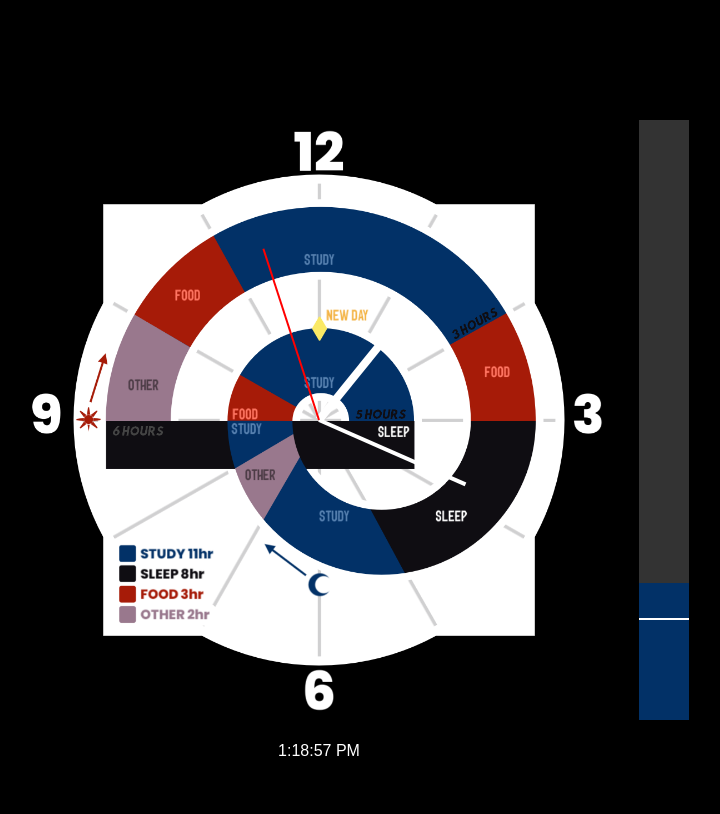
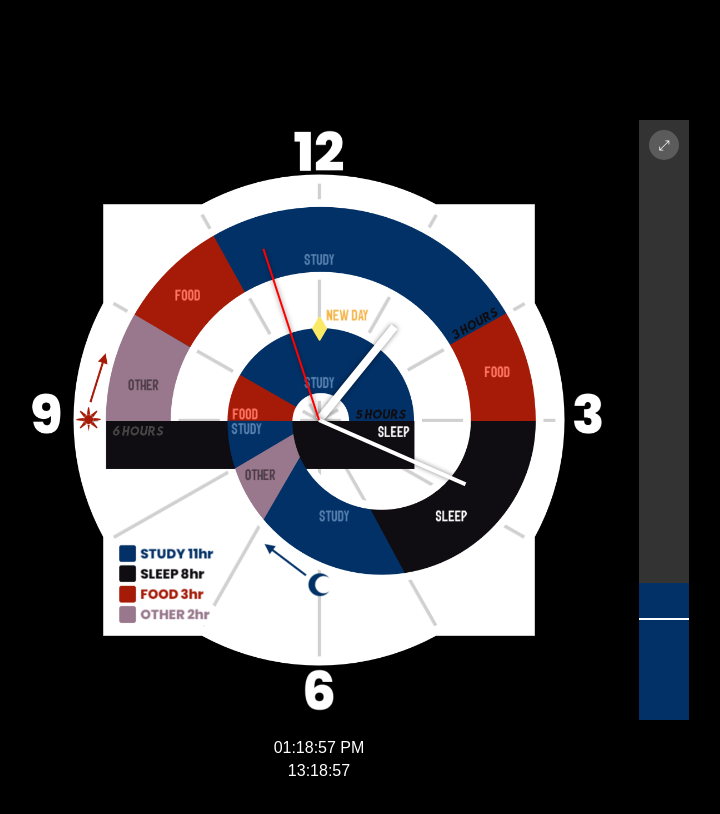
Before and after one commit to XChirxg/EZlearn, a plain HTML site: page clock.html in a window 1280 px wide. Shown: the whole page, without its empty margins (286-1006 px from the left). Drawn offline with Linux system fonts and the light colour scheme.

Commit message:
Update clock.html

```diff
--- a/clock.html
+++ b/clock.html
@@ -41,23 +41,28 @@
             transform-origin: bottom center;
             background-color: white;
             z-index: 2;
-            transition: transform 0.1s linear; /* Smooth movement */
+            /* Added shadow */
+            box-shadow: 0 0 5px rgba(0, 0, 0, 0.5);
         }
         #hour-hand {
             width: 8px;
             height: 120px;
             margin-left: -4px;
+            transition: transform 0.1s linear;
         }
         #minute-hand {
             width: 4px;
             height: 160px;
             margin-left: -2px;
+            transition: transform 0.1s linear;
         }
         #second-hand {
             width: 2px;
             height: 180px;
             margin-left: -1px;
             background-color: red;
+            /* Smooth continuous movement for seconds */
+            transition: transform 0s linear;
         }
         #progress-container {
             position: relative;
@@ -70,8 +75,8 @@
             position: absolute;
             bottom: 0;
             width: 100%;
-            background-color: #023167; /* Default color */
-            transition: height 1s linear; /* Smooth height change */
+            background-color: #023167;
+            transition: height 1s linear;
         }
         .pomodoro-line {
             position: absolute;
@@ -84,15 +89,35 @@
             position: absolute;
             bottom: 0;
             width: 100%;
-            background-color: #FFD700; /* Yellow for break */
+            background-color: #FFD700;
             display: none;
             transition: height 1s linear;
         }
         #current-time {
             position: absolute;
-            bottom: -40px;
+            bottom: -60px; /* Adjusted for extra time line */
             width: 600px;
             text-align: center;
+            display: flex;
+            flex-direction: column;
+            gap: 5px;
+        }
+        #fullscreen-btn {
+            position: absolute;
+            top: 10px;
+            right: 10px;
+            width: 30px;
+            height: 30px;
+            font-size: 14px;
+            padding: 0;
+            cursor: pointer;
+            background-color: rgba(255, 255, 255, 0.2);
+            border: none;
+            color: white;
+            border-radius: 50%;
+        }
+        #fullscreen-btn:hover {
+            background-color: rgba(255, 255, 255, 0.3);
         }
     </style>
 </head>
@@ -108,7 +133,11 @@
             <div id="progress-bar"></div>
             <div id="break-bar"></div>
         </div>
-        <div id="current-time"></div>
+        <div id="current-time">
+            <span id="time-12"></span>
+            <span id="time-24"></span>
+        </div>
+        <button id="fullscreen-btn" title="Toggle Fullscreen">⤢</button>
     </div>
 
     <script>
@@ -214,7 +243,7 @@
 
         function updateClock() {
             const now = new Date();
-            const seconds = now.getSeconds();
+            const seconds = now.getSeconds() + now.getMilliseconds() / 1000; // For smooth movement
             const minutes = now.getMinutes();
             const hours = now.getHours();
 
@@ -228,8 +257,21 @@
             document.getElementById('minute-hand').style.transform = `rotate(${minuteDegree}deg)`;
             document.getElementById('hour-hand').style.transform = `rotate(${hourDegree}deg)`;
 
-            // Update current time display
-            document.getElementById('current-time').textContent = now.toLocaleTimeString();
+            // Update time displays
+            const time12 = now.toLocaleTimeString('en-US', {
+                hour12: true,
+                hour: '2-digit',
+                minute: '2-digit',
+                second: '2-digit'
+            });
+            const time24 = now.toLocaleTimeString('en-US', {
+                hour12: false,
+                hour: '2-digit',
+                minute: '2-digit',
+                second: '2-digit'
+            });
+            document.getElementById('time-12').textContent = time12;
+            document.getElementById('time-24').textContent = time24;
         }
 
         function updateProgressBar() {
@@ -243,23 +285,20 @@
             document.querySelectorAll('.pomodoro-line').forEach(line => line.remove());
 
             if (task) {
-                const totalDuration = (endTime - startTime) / 1000 / 60; // minutes
+                const totalDuration = (endTime - startTime) / 1000 / 60;
                 const elapsedTime = (now - startTime) / 1000 / 60;
                 const remainingTime = (endTime - now) / 1000 / 60;
                 const percentageLeft = (remainingTime / totalDuration) * 100;
 
-                // Update progress bar
                 progressBar.style.height = `${percentageLeft}%`;
                 progressBar.style.backgroundColor = color;
 
-                // Pomodoro feature for study time
                 if (task === 'Study') {
                     const minutesSinceStart = elapsedTime;
                     const totalMinutes = totalDuration;
-                    const pomodoroInterval = 30; // 30 minutes
-                    const breakDuration = 5; // 5 minutes
+                    const pomodoroInterval = 30;
+                    const breakDuration = 5;
 
-                    // Add lines every 30 minutes
                     for (let i = pomodoroInterval; i < totalMinutes; i += pomodoroInterval) {
                         const percentageAtInterval = ((totalMinutes - i) / totalMinutes) * 100;
                         if (percentageAtInterval <= percentageLeft) {
@@ -268,7 +307,6 @@
                             line.style.bottom = `${percentageAtInterval}%`;
                             progressContainer.appendChild(line);
 
-                            // Check if in the last 5 minutes of this 30-min block
                             const timeUntilNextInterval = (i - minutesSinceStart);
                             if (timeUntilNextInterval > 0 && timeUntilNextInterval <= breakDuration) {
                                 const breakPercentage = (timeUntilNextInterval / breakDuration) * (pomodoroInterval / totalMinutes) * 100;
@@ -283,7 +321,6 @@
                     breakBar.style.display = 'none';
                 }
 
-                // Notification when task changes
                 if (previousTask !== task) {
                     previousTask = task;
                     if (Notification.permission === 'granted') {
@@ -296,6 +333,18 @@
             }
         }
 
+        // Fullscreen functionality
+        const fullscreenBtn = document.getElementById('fullscreen-btn');
+        fullscreenBtn.addEventListener('click', () => {
+            if (!document.fullscreenElement) {
+                document.documentElement.requestFullscreen().catch(err => {
+                    console.log(`Error attempting to enable fullscreen: ${err.message}`);
+                });
+            } else {
+                document.exitFullscreen();
+            }
+        });
+
         // Request notification permission
         Notification.requestPermission().then(permission => {
             if (permission === 'granted') {
@@ -303,11 +352,11 @@
             }
         });
 
-        // Update every second
+        // Update every 50ms for smoother second hand
         setInterval(() => {
             updateClock();
             updateProgressBar();
-        }, 1000);
+        }, 50);
 
         // Initial update
         updateClock();
```
